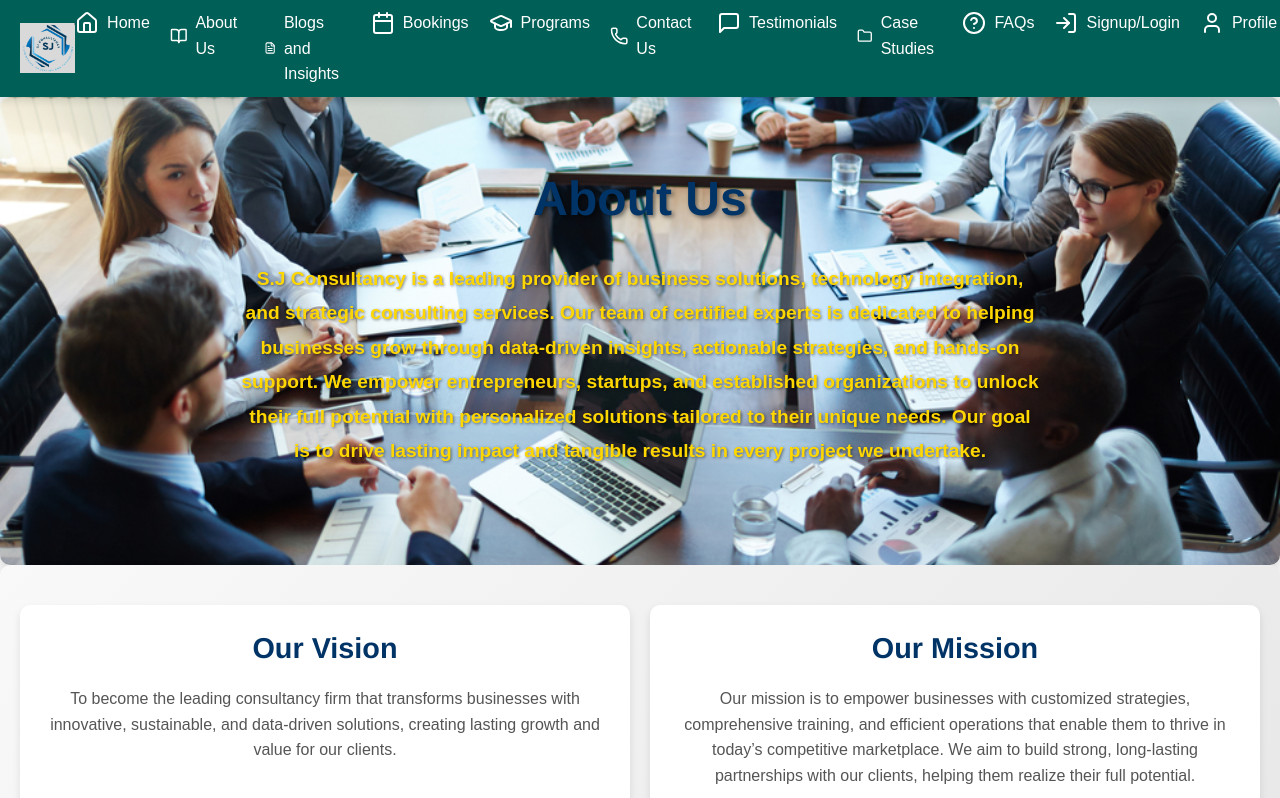
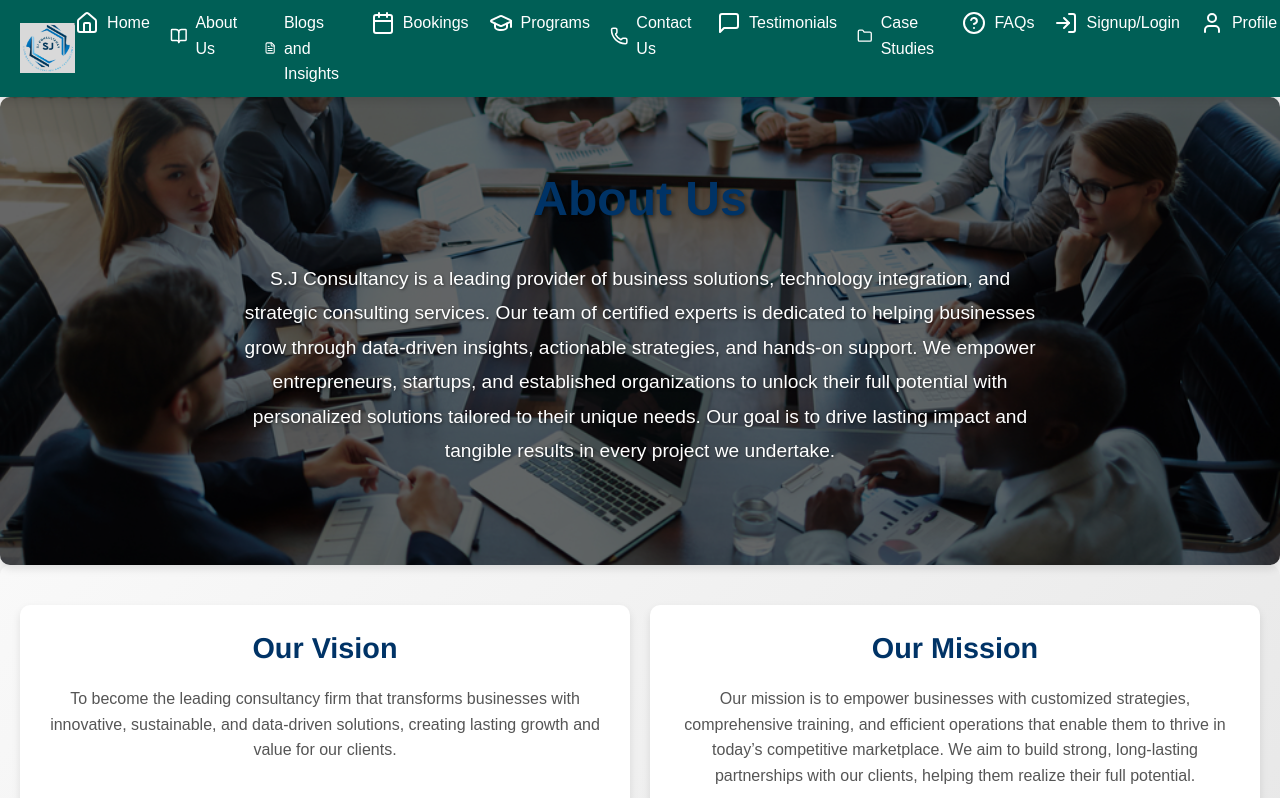
Before and after one commit to Amaaaarrrrrr/SJWebsite, a React (Vite) app in the folder SJConsultancy/: page /aboutus in a window 1280 px wide. Shown: the top 798 px of the page. Built offline with nearby package versions, Linux system fonts and the light colour scheme.

Commit message:
more css

```diff
--- a/SJConsultancy/src/index.css
+++ b/SJConsultancy/src/index.css
@@ -1055,33 +1055,50 @@ section p {
 /* About Us Section */
 /* About Us Title Container */
 .about-us-title-container {
+  position: relative; /* Set position to relative for the overlay */
   background-size: cover; /* Ensures the image covers the entire container */
   background-position: center; /* Centers the image */
   background-repeat: no-repeat; /* Prevents the image from repeating */
   padding: 4rem 1rem; /* Adds padding for spacing */
   border-radius: 10px; /* Rounds the corners */
   box-shadow: 0 4px 8px rgba(0, 0, 0, 0.1); /* Adds a subtle shadow */
+  overflow: hidden; /* Ensures the overlay stays within the container */
+}
+
+.about-us-title-container::before {
+  content: ''; /* Creates the overlay */
+  position: absolute;
+  top: 0;
+  left: 0;
+  width: 100%;
+  height: 100%;
+  background-color: rgba(0, 0, 0, 0.6); /* Dark overlay with 60% opacity */
+  z-index: 1; /* Ensures the overlay is above the background but below the content */
 }
 
 /* About Us Title */
 .about-us-title-unique {
+  position: relative; /* Ensures the title is above the overlay */
   font-size: 3rem; /* Larger font size for the title */
   font-weight: bold;
   color: #003366; /* White text for contrast */
   margin-bottom: 1.5rem;
   text-shadow: 2px 2px 4px rgba(0, 0, 0, 0.5); /* Adds a shadow for readability */
+  z-index: 2; /* Ensures the title is above the overlay */
+  text-align: center;
 }
 
 /* About Us Description */
 .about-us-description-unique {
-  font-weight: bold;
+  position: relative; /* Ensures the description is above the overlay */
   font-size: 1.2rem; /* Slightly larger font size for readability */
   line-height: 1.8; /* Improves line spacing */
-  color: #FFD700; /* White text for contrast */
+  color: #FFFFFF; /* White text for contrast */
   max-width: 800px; /* Limits the width of the text */
   margin: 0 auto 2rem auto; /* Centers the text and adds spacing */
   text-shadow: 1px 1px 3px rgba(0, 0, 0, 0.5); /* Adds a shadow for readability */
-  text-align: center; /* Centers the text */
+  text-align: center;
+  z-index: 2; /* Ensures the description is above the overlay */
 }
 /* Vision and Mission Container */
 .about-us-vision-mission-container {
```
